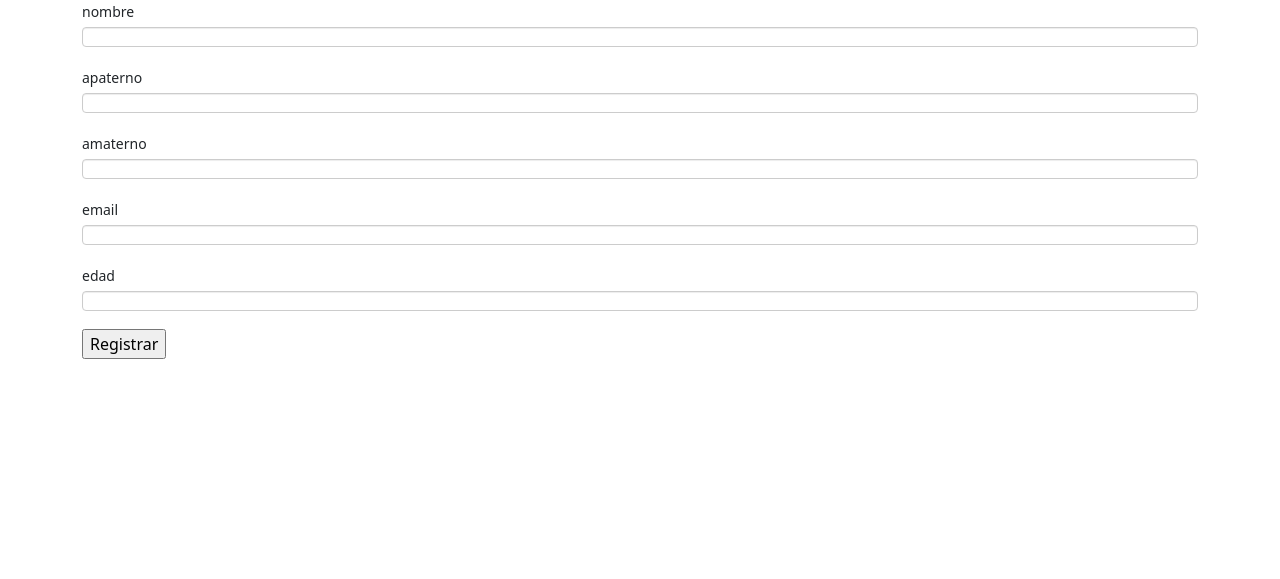
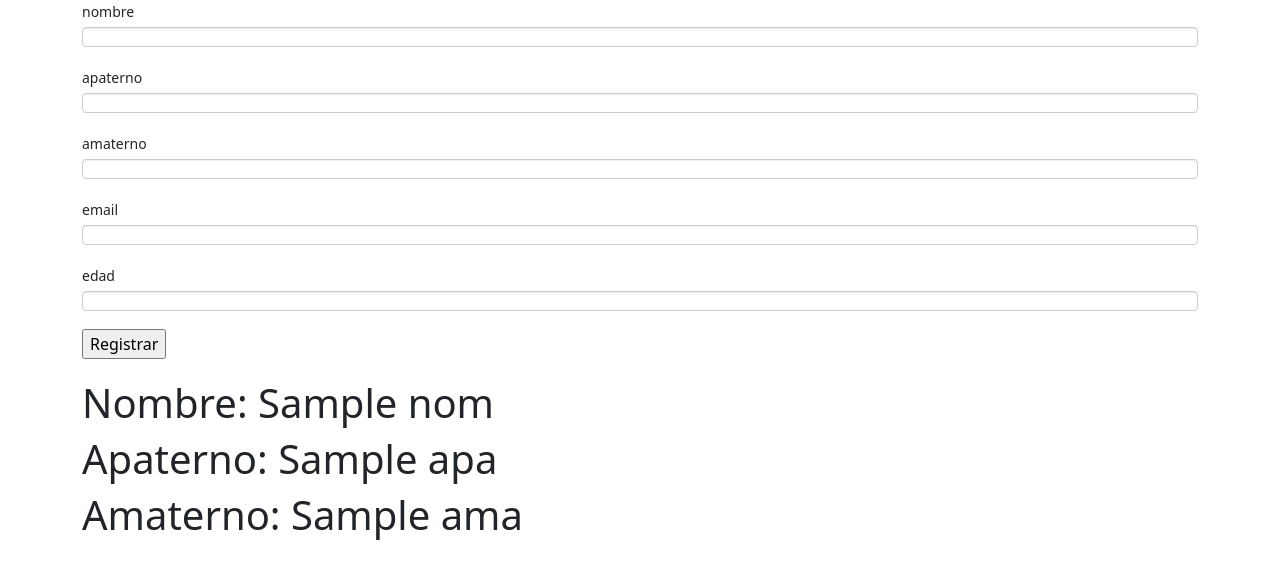
Before and after one commit to IDGS80121000026/IntroFlaskIDGS801, a Flask app: template templates/alumnos.html in a window 1280 px wide. Shown: the part 184-763 px from the top of the page. Run offline with Flask 3, Linux system fonts and the light colour scheme; the template is opened without the code that fills it: values that come from a table or form of the project are taken from there, most other values are stand-ins (such as "Sample title", 1, 10 or a date in 2020); some libraries are stand-ins or nearby versions.

Commit message:
BEGP 14/02/2024

```diff
--- a/forms.py
+++ b/forms.py
@@ -2,12 +2,26 @@ from wtforms import Form
 from flask_wtf import FlaskForm
 from wtforms import StringField,TelField,IntegerField
 from wtforms import EmailField
-from wtforms.validators import DataRequired, Email
+from wtforms import validators
 
 
 class UserForm(Form):
-    nombre= StringField('nombre')
-    apaterno= StringField('apaterno')
-    amaterno= StringField('amaterno')
-    email= EmailField('email')
-    edad= IntegerField('edad')
+    nombre= StringField('nombre',[
+        validators.DataRequired(message='El campo es requerido'),
+        validators.length(min=4,max=10, message='Ingresa nombre valido')
+    ])
+    apaterno= StringField('apaterno',[
+        validators.DataRequired(message='El campo es requerido'),
+        validators.length(min=4,max=10, message='Ingresa apellido valido')
+    ])
+    amaterno= StringField('amaterno',[
+        validators.DataRequired(message='El campo es requerido'),
+        validators.length(min=4,max=10, message='Ingresa apellido valido')
+    ])
+    email= EmailField('email',[
+        validators.Email(message='Ingresa un correo valido')
+    ])
+    edad= IntegerField('edad',[
+        validators.DataRequired(message='El campo es requerido'),
+        validators.length(min=4,max=10, message='Ingresa una edad valida')
+    ])
--- a/main.py
+++ b/main.py
@@ -11,11 +11,19 @@ def index():
 
 @app.route("/alumnos",methods=['GET','POST'])
 def alumnos():
+    nom=""
+    apa=''
+    ama=''
     alumno_clase= forms.UserForm(request.form)
-    if request.method=='POST':
-        pass
+    if request.method=='POST' and alumno_clase.validate(): #si los datos estan validados los pase
+        nom=alumno_clase.nombre.data
+        apa=alumno_clase.apaterno.data
+        ama=alumno_clase.amaterno.data
 
-    return render_template("alumnos.html",form=alumno_clase)
+        print('Nombre: {}'.format(nom))
+        print('Apaterno: {}'.format(apa))
+        print('Amaterno: {}'.format(ama))
+    return render_template("alumnos.html",form=alumno_clase,nom=nom,apa=apa,ama=ama)
     '''titulo="UTL!!!"
     nombres=["mario","pedro","juan","darios"]
     return render_template("alumnos.html",titulo=titulo,nombres=nombres)'''
@@ -32,17 +40,17 @@ def hola():
 def saludo():
     return "<h1>Saludos desde Saludo</h1>"
 
-@app.route("/nombre/<string:nom>")
+'''@app.route("/nombre/<string:nom>")
 def nombre(nom):
-    return "Hola :"+nom
+    return "Hola :"+nom'''
 
 @app.route("/numero/<int:n1>")
 def numero(n1):
     return "Numero: {}".format(n1)
 
-@app.route("/user/<int:id>/<string:nom>")
+'''@app.route("/user/<int:id>/<string:nom>")
 def func(id,nom):
-    return "ID: {} Nombre: {}".format(id,nom)
+    return "ID: {} Nombre: {}".format(id,nom)'''
 
 @app.route("/suma/<float:n1>/<float:n2>")
 def func2(n1,n2):
--- a/templates/_macros.html
+++ b/templates/_macros.html
@@ -7,4 +7,11 @@
 {%macro camposNuevos(field)%}
 <td>{{field.label}}</td>
 <dd>{{field(**kwargs) | safe}}</dd>
+{%if field.errors%}
+<ul>
+    {%for error in field.errros%}
+    <li style="color: red;">{{error}}</li>
+    {%endfor%}
+</ul>
+{%endif%}
 {%endmacro%}
--- a/templates/alumnos.html
+++ b/templates/alumnos.html
@@ -4,7 +4,7 @@
 {% import "_macros.html" as macros %}
 <h1>Hola desde Alumnos</h1>
 
-    <form action="">
+    <form action="" method="post">
         <div class="row control- group" method="POST" novalidate>
             <div class="form-groupform-group col-xs-12 floating-label-form-group ontrols">
                 <!--{{macros.datos("Nombre","NOMBRE")}}-->
@@ -46,6 +46,9 @@
 
     </form>
 
+    <h1>Nombre: {{nom}}</h1>
+    <h1>Apaterno: {{apa}}</h1>
+    <h1>Amaterno: {{ama}}</h1>
     <!--<h2>Escuela: {{titulo}}</h2>
         {% for  nom in nombres%}
             <h3>{{nom}}</h3>
```
Also changed, not shown: archivo.txt (added, +9 -0 lines), archivosTexto.py (added, +21 -0 lines).
